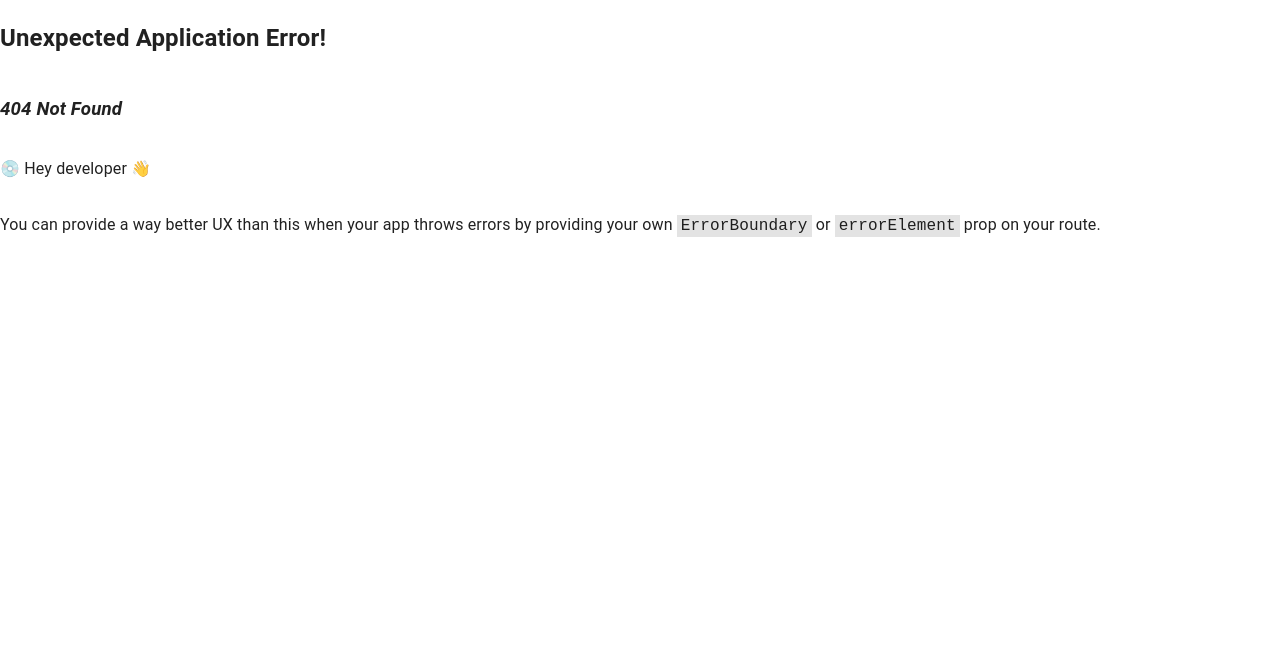
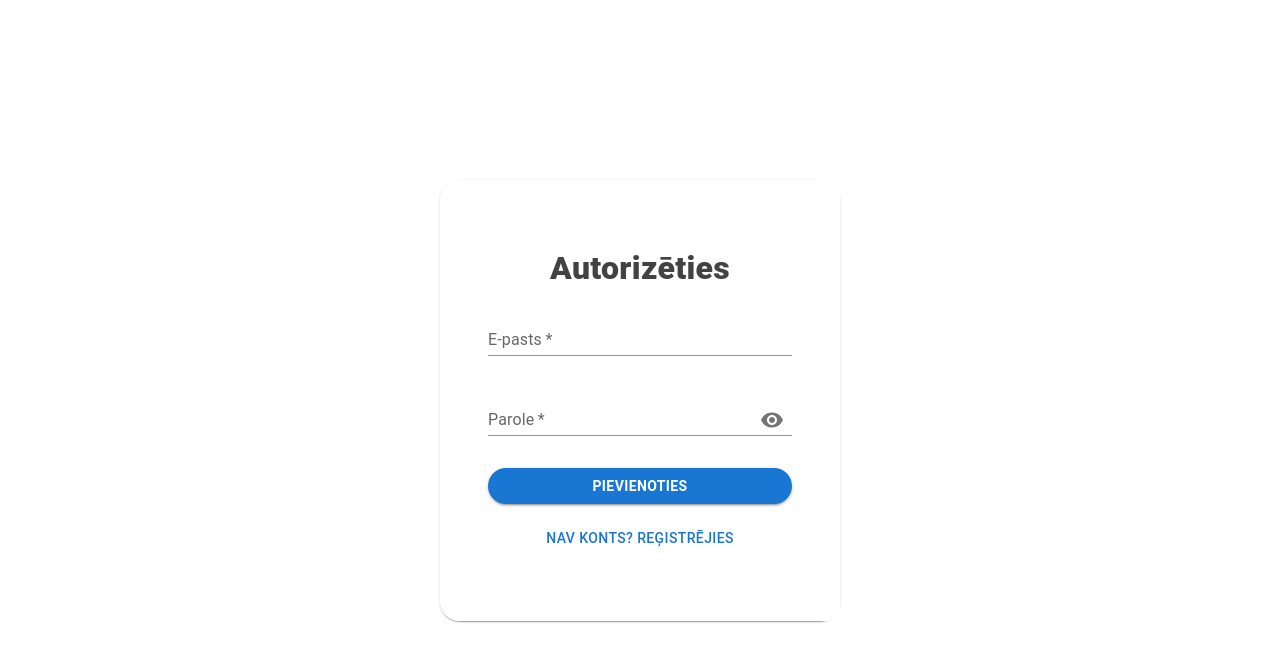
Before and after one commit to EndijsD/code-moodle, a React (Vite) app in the folder sistema/client/: page /login in a window 1280 px wide. Before the commit this address had no page. Shown: the top 662 px of the page. Built offline with nearby package versions, Linux system fonts and the light colour scheme.

Commit message:
Izveidota login lapa

```diff
--- a/sistema/client/package.json
+++ b/sistema/client/package.json
@@ -11,6 +11,7 @@
   "dependencies": {
     "@emotion/react": "^11.11.4",
     "@emotion/styled": "^11.11.5",
+    "@mui/icons-material": "^5.15.15",
     "@mui/material": "^5.15.15",
     "react": "^18.2.0",
     "react-dom": "^18.2.0",
--- a/sistema/client/src/pages/Landing/Landing.jsx
+++ b/sistema/client/src/pages/Landing/Landing.jsx
@@ -1,6 +1,6 @@
-import { Box, Paper } from '@mui/material';
-import * as S from './style';
-import { Link } from 'react-router-dom';
+import { Box, Paper } from "@mui/material";
+import * as S from "./style";
+import { Link } from "react-router-dom";
 
 const Landing = () => {
   return (
@@ -11,7 +11,7 @@ const Landing = () => {
       <S.box>
         <Paper>
           <Box>
-            <Link>Pieslēgties</Link>
+            <Link to="/login">Pieslēgties</Link>
             <Link>Rēģistrēties</Link>
           </Box>
           <Box>
--- /dev/null
+++ b/sistema/client/src/pages/Login/Login.jsx
@@ -0,0 +1,110 @@
+import { Visibility, VisibilityOff } from "@mui/icons-material";
+import {
+  Button,
+  CircularProgress,
+  IconButton,
+  InputAdornment,
+} from "@mui/material";
+import { useState } from "react";
+import * as S from "./style";
+import { useNavigate } from "react-router-dom";
+
+const initialValues = {
+  email: "",
+  password: "",
+};
+
+const Login = () => {
+  const [formValues, setFormValues] = useState(initialValues);
+  const [showPassword, setShowPassword] = useState(false);
+  const [problem, setProblem] = useState(null);
+  const [isPending, setIsPending] = useState(false);
+  const nav = useNavigate();
+
+  const handleClickShowPassword = () =>
+    setShowPassword((showPassword) => !showPassword);
+
+  const handleFormSubmit = (e) => {
+    e.preventDefault();
+  };
+
+  const handleFormInputChange = (e) => {
+    const { name, value } = e.target;
+
+    setFormValues({
+      ...formValues,
+      [name]: value,
+    });
+  };
+
+  return (
+    <S.box>
+      <S.LoginBox>
+        <S.StyledPaper>
+          <S.Form onSubmit={handleFormSubmit}>
+            <S.h1>Autorizēties</S.h1>
+
+            <S.textField
+              label="E-pasts"
+              variant="standard"
+              type="email"
+              name="email"
+              value={formValues.email}
+              onChange={handleFormInputChange}
+              required
+              error={problem == "wrong" && true}
+              autoComplete="true"
+            />
+
+            <S.textField
+              label="Parole"
+              variant="standard"
+              type={showPassword ? "text" : "password"}
+              InputProps={{
+                endAdornment: (
+                  <InputAdornment position="end">
+                    <IconButton
+                      onClick={handleClickShowPassword}
+                      onMouseDown={(e) => e.preventDefault()}
+                    >
+                      {showPassword ? <VisibilityOff /> : <Visibility />}
+                    </IconButton>
+                  </InputAdornment>
+                ),
+              }}
+              name="password"
+              value={formValues.password}
+              onChange={handleFormInputChange}
+              required
+              error={problem == "wrong" && true}
+              autoComplete="true"
+            />
+
+            <S.button
+              variant="contained"
+              type="submit"
+              color={problem == "error" && !isPending ? "error" : "primary"}
+              disabled={isPending}
+            >
+              {isPending ? <CircularProgress /> : <>Pievienoties</>}
+            </S.button>
+
+            <Button
+              sx={{
+                borderRadius: 50,
+                mt: "1rem",
+                maxWidth: 220,
+                alignSelf: "center",
+              }}
+              onClick={() => nav("/register")}
+            >
+              Nav konts? Reģistrējies
+            </Button>
+          </S.Form>
+        </S.StyledPaper>
+      </S.LoginBox>
+    </S.box>
+  );
+};
+
+export default Login;
--- /dev/null
+++ b/sistema/client/src/pages/Login/index.js
@@ -0,0 +1 @@
+export { default } from "./Login";
--- /dev/null
+++ b/sistema/client/src/pages/Login/style.js
@@ -0,0 +1,72 @@
+import { styled } from "@mui/system";
+import { Box, Button, Paper, TextField, Typography } from "@mui/material";
+
+export const box = styled(Box)({
+  display: "flex",
+  justifyContent: "center",
+  alignItems: "center",
+  flex: 1,
+});
+
+export const LoginBox = styled(Paper)(({ theme }) => ({
+  display: "flex",
+  borderRadius: 20,
+
+  [theme.breakpoints.down("sm")]: {
+    background: "none",
+    boxShadow: "none",
+  },
+}));
+
+export const StyledPaper = styled(Paper)(({ theme }) => ({
+  borderTopLeftRadius: 20,
+  borderBottomLeftRadius: 20,
+  boxShadow: "none",
+
+  [theme.breakpoints.down("md")]: {
+    borderRadius: 20,
+  },
+
+  [theme.breakpoints.down("sm")]: {
+    background: "none",
+  },
+}));
+
+export const Form = styled("form")(({ theme }) => ({
+  display: "flex",
+  flexDirection: "column",
+  padding: "4rem 3rem",
+  width: 400,
+
+  [theme.breakpoints.down("sm")]: {
+    width: "auto",
+  },
+}));
+
+export const h1 = styled(Typography)(({ theme }) => ({
+  fontSize: "2rem",
+  fontWeight: 800,
+  textAlign: "center",
+  marginBottom: "1rem",
+  color: theme.palette.mode == "light" && theme.palette.grey[800],
+}));
+
+export const textField = styled(TextField)`
+  margin-bottom: 2rem;
+`;
+
+export const button = styled(Button)`
+  border-radius: 50px;
+  font-weight: 700;
+`;
+
+export const StyledImg = styled("img")(({ theme }) => ({
+  objectFit: "cover",
+  width: 400,
+  borderTopRightRadius: 20,
+  borderBottomRightRadius: 20,
+
+  [theme.breakpoints.down("md")]: {
+    display: "none",
+  },
+}));
```
Also changed, not shown: sistema/client/src/App.jsx (+10 -5 lines), 1 other file (tests, documents, lock files or other folders).
